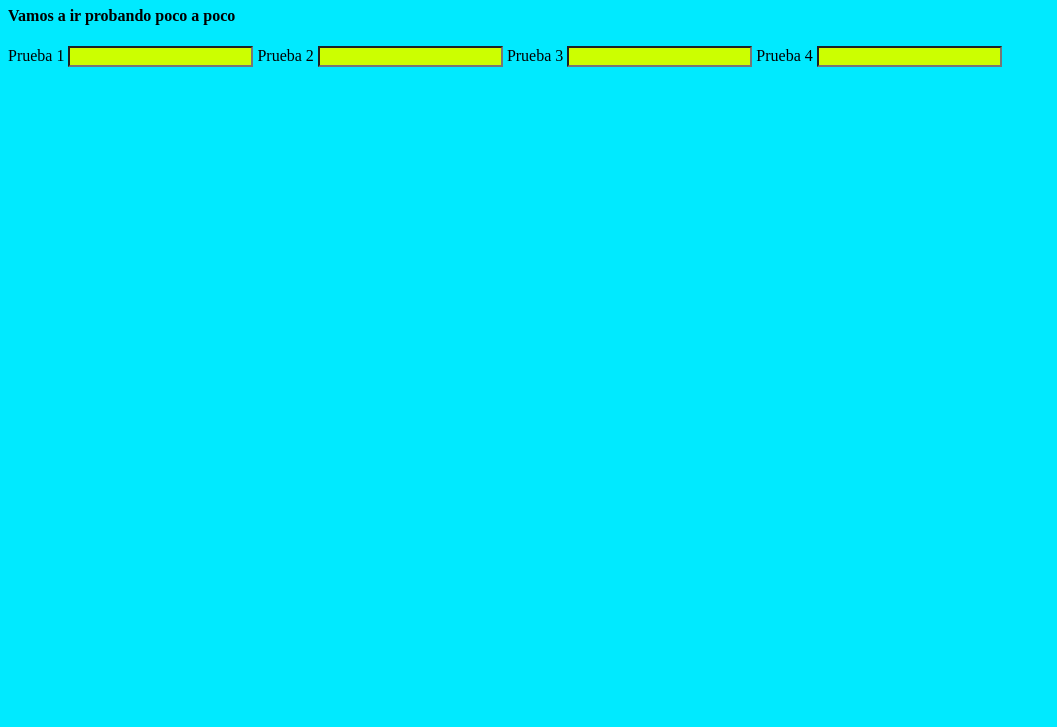
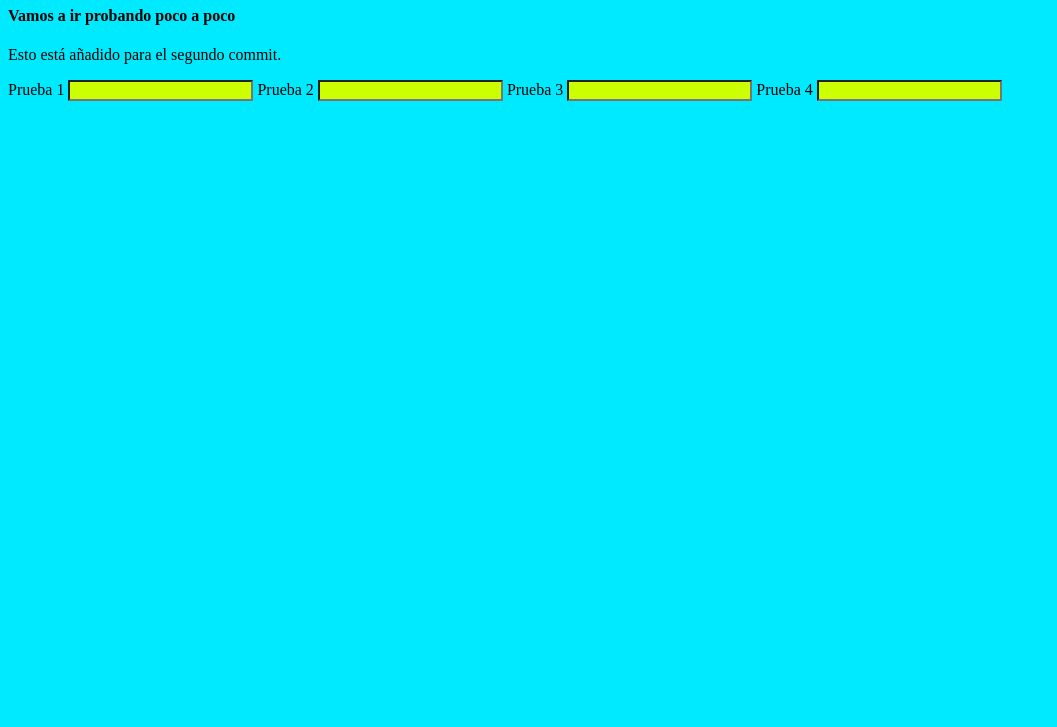
Before and after one commit to AlMaMa13/Actividad_Web_Git, a plain HTML site: page index.html in a window 1280 px wide. Shown: the part 73-800 px from the top of the page, without its empty margins (0-1057 px from the left). Drawn offline with Linux system fonts and the light colour scheme.

Commit message:
Añado un párrafo con una sentencia.

```diff
--- a/index.html
+++ b/index.html
@@ -10,6 +10,8 @@
 
     <h1>PROBANDO LAS FUNCIONALIDADES DE GITHUB</h1>
     <h4>Vamos a ir probando poco a poco</h4>
+
+    <p>Esto está añadido para el segundo commit.</p>
 
     <tr>
         <td>
```
